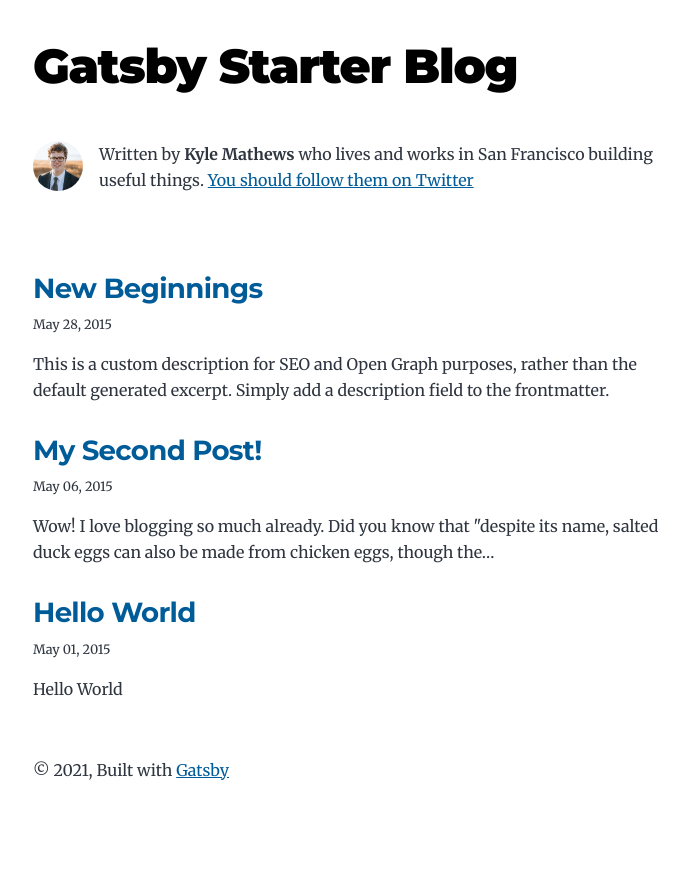
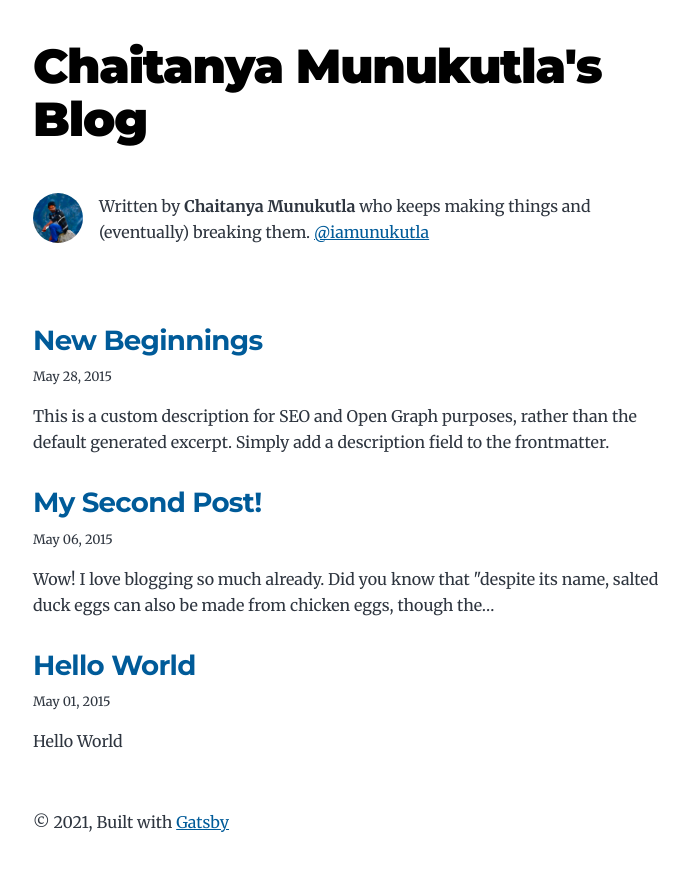
Before and after one commit to c16a/c16a, a Gatsby site: page / in a window 1280 px wide. Shown: the whole page, without its empty margins (291-980 px from the left). Before the commit the page ends 846 px from the top, so only its background shows below. Built offline with nearby package versions, Linux system fonts and the light colour scheme; Gatsby itself is replaced by a stand-in of ours.

Commit message:
Updated to blog template
Signed-off-by: Chaitanya Munukutla <chaitanya.m61292@gmail.com>

```diff
--- a/gatsby-config.js
+++ b/gatsby-config.js
@@ -1,14 +1,14 @@
 module.exports = {
   siteMetadata: {
-    title: `Gatsby Starter Blog`,
+    title: `Chaitanya Munukutla's Blog`,
     author: {
-      name: `Kyle Mathews`,
-      summary: `who lives and works in San Francisco building useful things.`,
+      name: `Chaitanya Munukutla`,
+      summary: `who keeps making things and (eventually) breaking them.`,
     },
-    description: `A starter blog demonstrating what Gatsby can do.`,
-    siteUrl: `https://gatsbystarterblogsource.gatsbyjs.io/`,
+    description: `Chaitanya Munukutla's Blog`,
+    siteUrl: `https://c16a.dev`,
     social: {
-      twitter: `kylemathews`,
+      twitter: `iamunukutla`,
     },
   },
   plugins: [
@@ -112,13 +112,13 @@ module.exports = {
     {
       resolve: `gatsby-plugin-manifest`,
       options: {
-        name: `Gatsby Starter Blog`,
-        short_name: `GatsbyJS`,
+        name: `Chaitanya Munukutla's Blog`,
+        short_name: `c16a's Blog`,
         start_url: `/`,
         background_color: `#ffffff`,
         // This will impact how browsers show your PWA/website
         // https://css-tricks.com/meta-theme-color-and-trickery/
-        // theme_color: `#663399`,
+        theme_color: `#663399`,
         display: `minimal-ui`,
         icon: `src/images/gatsby-icon.png`, // This path is relative to the root of the site.
       },
--- a/package.json
+++ b/package.json
@@ -3,7 +3,7 @@
   "private": true,
   "description": "A starter for a blog powered by Gatsby and Markdown",
   "version": "0.1.0",
-  "author": "Kyle Mathews <mathews.kyle@gmail.com>",
+  "author": "Chaitanya Munukutla <chaitanya.m61292@gmail.com>",
   "bugs": {
     "url": "https://github.com/gatsbyjs/gatsby/issues"
   },
@@ -46,7 +46,7 @@
   },
   "scripts": {
     "build": "gatsby build",
-    "develop": "gatsby develop",
+    "develop": "gatsby develop --host=0.0.0.0",
     "format": "prettier --write \"**/*.{js,jsx,ts,tsx,json,md}\"",
     "start": "gatsby develop",
     "serve": "gatsby serve",
--- a/src/components/bio.js
+++ b/src/components/bio.js
@@ -36,7 +36,7 @@ const Bio = () => {
         className="bio-avatar"
         layout="fixed"
         formats={["auto", "webp", "avif"]}
-        src="../images/profile-pic.png"
+        src="../images/profile-pic.jpg"
         width={50}
         height={50}
         quality={95}
@@ -47,7 +47,7 @@ const Bio = () => {
           Written by <strong>{author.name}</strong> {author?.summary || null}
           {` `}
           <a href={`https://twitter.com/${social?.twitter || ``}`}>
-            You should follow them on Twitter
+            @iamunukutla
           </a>
         </p>
       )}
```
Also changed, not shown: src/images/profile-pic.jpg (added), 1 other file.
